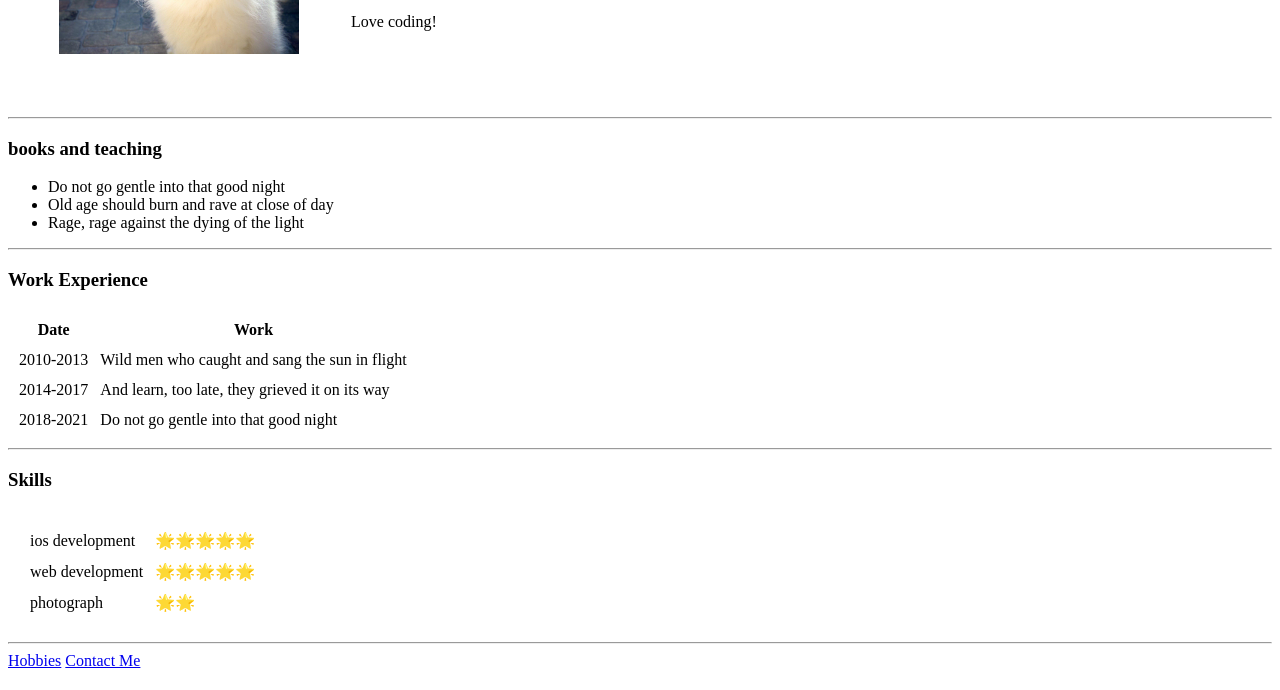
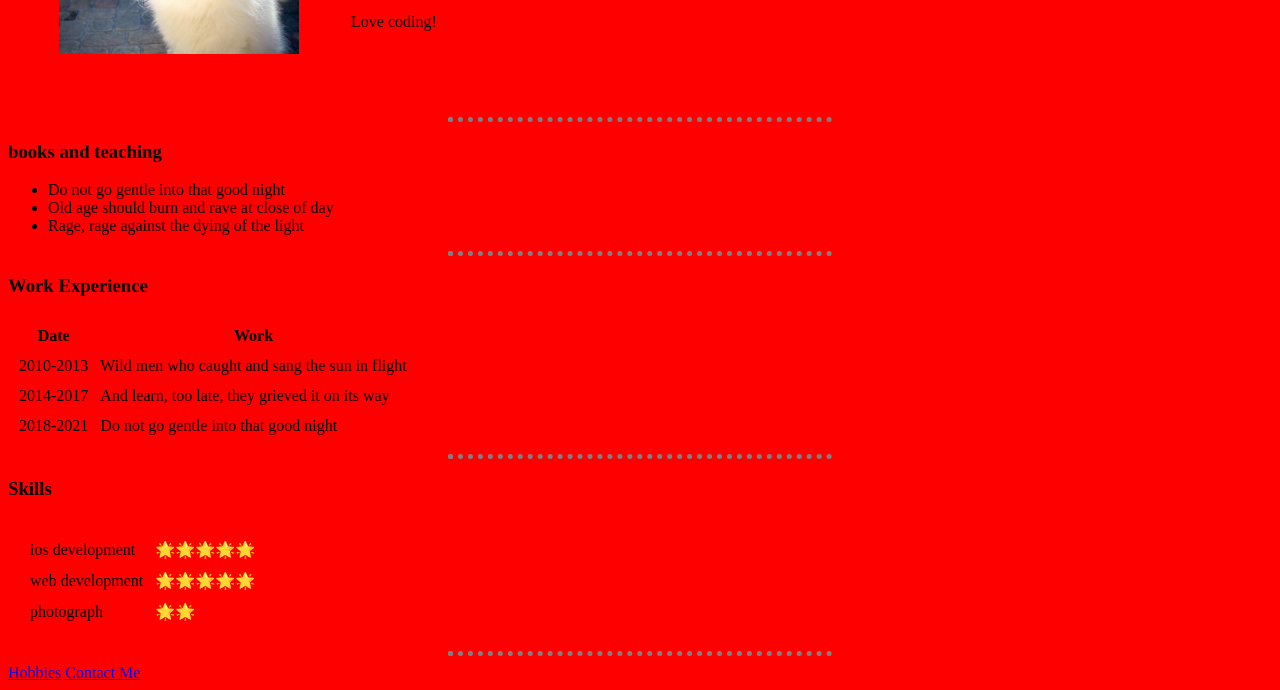
Before and after one commit to tiaotiaook/PycharmProjects, a plain HTML site: page day 41review/index.html in a window 1280 px wide. Shown: the part 185-875 px from the top of the page. Drawn offline with Linux system fonts and the light colour scheme.

Commit message:
day 43 review internal css 在html里面使用style；enternal css 在html里link到css文件

```diff
--- a/day 41review/index.html
+++ b/day 41review/index.html
@@ -3,7 +3,13 @@
 <head>
     <meta charset="UTF-8">
     <title>Tiao Tiao's Personal Site ٩( ツ)و </title>
+<!--    链接到css-->
+    <link rel="stylesheet" href="styles.css">
+
+
 </head>
+
+
 <body>
 <table cellspacing = 50>
     <tr>
--- /dev/null
+++ b/day 41review/styles.css
@@ -0,0 +1,16 @@
+    body{
+        background-color:red;
+    }
+
+    hr{
+
+        border-style:dotted;
+<!--        四边只保留一边-->
+        border-left-style:none;
+        border-right-style:none;
+        border-top-style:none;
+        border-color:grey;
+        border-width:5px;
+
+        width:30%
+    }
```
